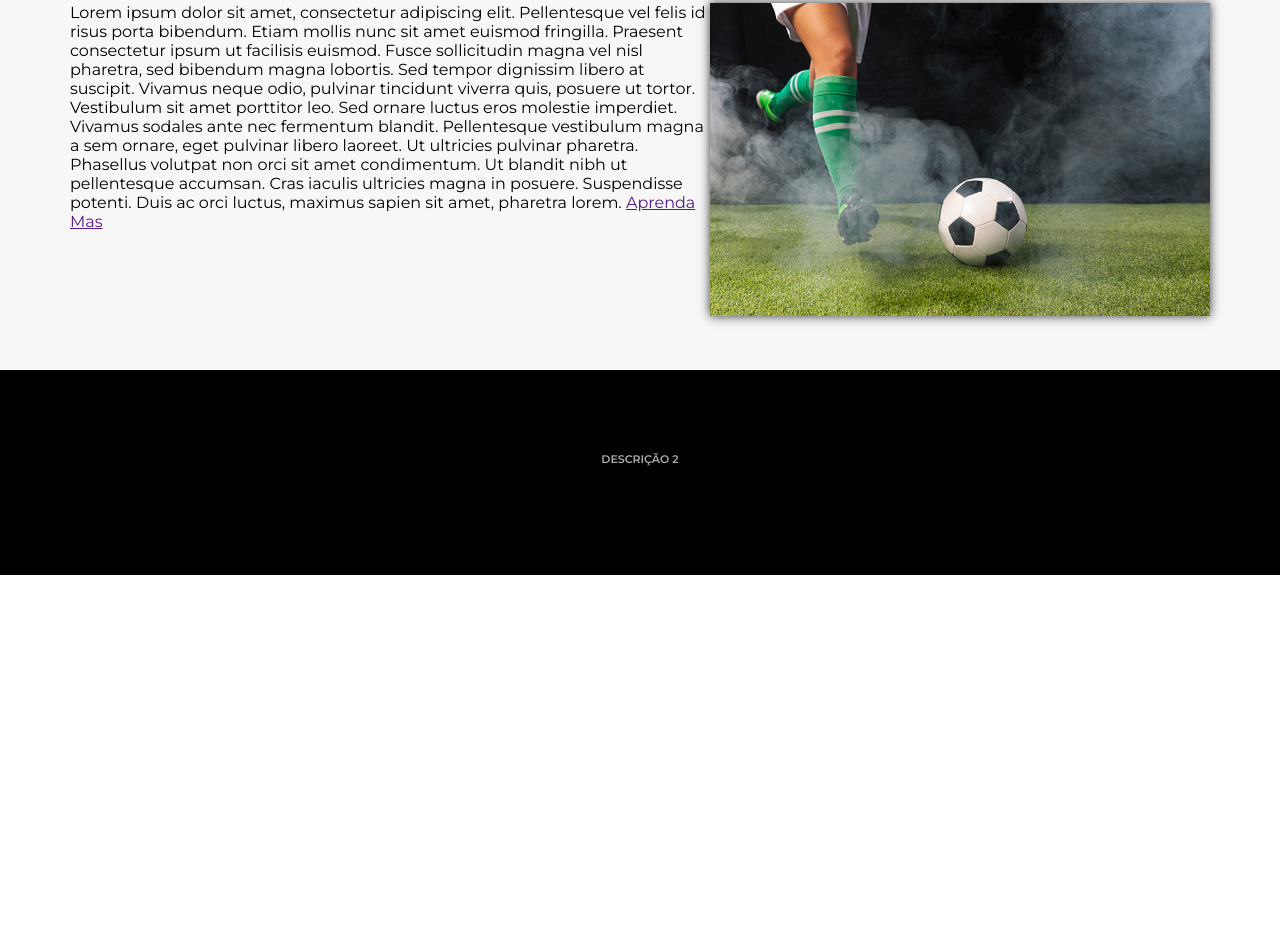
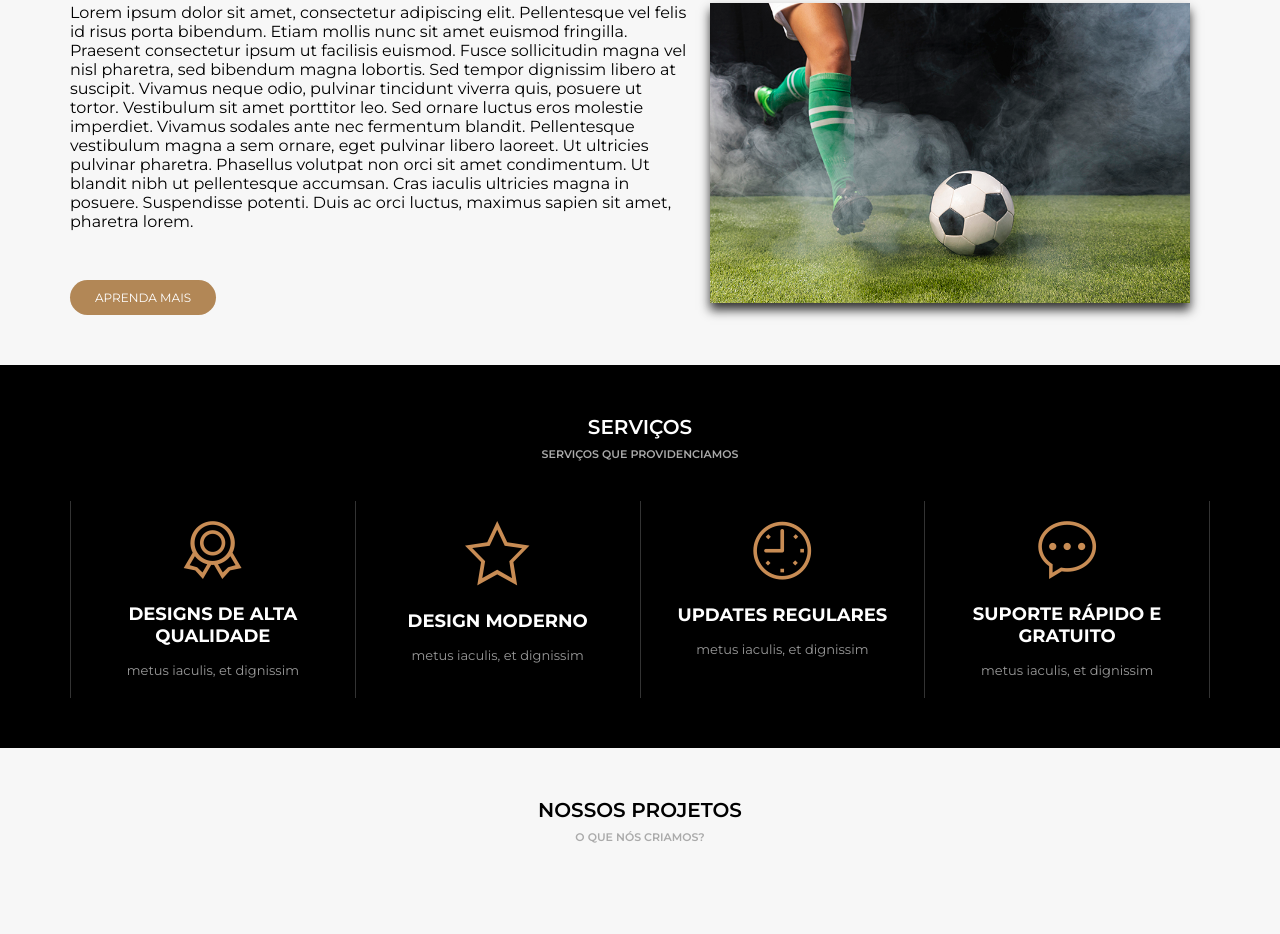
Before and after one commit to Jiovane-Ferreira/projeto-awax, a plain HTML site: page index.html in a window 1280 px wide. Shown: the part 933-1867 px from the top of the page. Before the commit the page ends 1508 px from the top, so only its background shows below. Drawn offline with Linux system fonts and the light colour scheme.

Commit message:
Sessão Serviços Etapa 3

```diff
--- a/assets/css/style.css
+++ b/assets/css/style.css
@@ -111,6 +111,7 @@ header {
 }
 
 .banner a {
+    display: block;
     text-transform: uppercase;
     text-decoration: none;
     color: #FFFFFF;
@@ -183,7 +184,7 @@ header {
     background-color: #F7F7F7;
 }
 
-.default.light .section-title
+.default.light .section-title,
 .default.light .section-body {
     color: #000000;
 }
@@ -193,7 +194,7 @@ header {
     background-color: #000000;
 }
 
-.default.dark .section-title
+.default.dark .section-title,
 .default.dark .section-body {
     color: #FFFFFF;
 }
@@ -208,11 +209,53 @@ header {
 }
 
 .section-aboutus .aboutus--right {
-    width: 500px;
+    width: 520px;
+    text-align: center;
 
 }
 
 .aboutus--right img {
-    width: 100%;
-    box-shadow: 0 0 10px #333333;
+    width: 480px;
+    box-shadow: 0 7px 10px #333333;
 }
+
+.aboutus--left a {
+    display: inline-block;
+    text-transform: uppercase;
+    text-decoration: none;
+    color: #FFFFFF;
+    background-color: #b28756;
+    font-weight: 600px;
+    font-size: 12px;
+    margin-top: 30px;
+    padding: 10px 25px;
+    border-radius: 18px;
+}
+
+.section-services {
+    display: flex;
+    text-align: center;
+
+}
+
+.section-service {
+    flex: 1;
+    border-right: 1px solid #333333;
+    padding: 20px;
+}
+
+.section-service:first-child {
+    border-left: 1px solid #333333;
+}
+
+.section-service h4 {
+    text-transform: uppercase;
+    margin-top: 20px;
+    font-size: 18px;
+}
+
+.section-service p {
+    color: #999999;
+    margin-top: 15px;
+    font-size: 13px;
+}
--- a/index.html
+++ b/index.html
@@ -64,7 +64,8 @@
                     <div class="section-aboutus">
                         <div class="aboutus--left">
                             Lorem ipsum dolor sit amet, consectetur adipiscing elit. Pellentesque vel felis id risus porta bibendum. Etiam mollis nunc sit amet euismod fringilla. Praesent consectetur ipsum ut facilisis euismod. Fusce sollicitudin magna vel nisl pharetra, sed bibendum magna lobortis. Sed tempor dignissim libero at suscipit. Vivamus neque odio, pulvinar tincidunt viverra quis, posuere ut tortor. Vestibulum sit amet porttitor leo. Sed ornare luctus eros molestie imperdiet. Vivamus sodales ante nec fermentum blandit. Pellentesque vestibulum magna a sem ornare, eget pulvinar libero laoreet. Ut ultricies pulvinar pharetra. Phasellus volutpat non orci sit amet condimentum. Ut blandit nibh ut pellentesque accumsan. Cras iaculis ultricies magna in posuere. Suspendisse potenti. Duis ac orci luctus, maximus sapien sit amet, pharetra lorem.
-                            <a href="">Aprenda Mas</a>
+                            <br /><br />
+                            <a href="" class="button">Aprenda Mais</a>
                         </div>
                         <div class="aboutus--right">
                             <img src="media/foto9.jpg" />
@@ -74,11 +75,42 @@
 
 
             </section>
+
             <section class="default dark">
 
-                <div class="section-title">Titulo 2</div>
-                <div class="section-desc">Descrição 2</div>
-                <div class="section-body">Corpo 2</div>
+                <div class="section-title">Serviços</div>
+                <div class="section-desc">Serviços que Providenciamos</div>
+                <div class="section-body">
+                    <div class="section-services">
+                        <div class="section-service">
+                            <img src="assets/images/icones/medalha.png" />
+                            <h4>Designs de Alta Qualidade</h4>
+                            <p>metus iaculis, et dignissim</p>
+                        </div>
+                        <div class="section-service"><img src="assets/images/icones/estrela.png" />
+                            <h4>Design Moderno</h4>
+                            <p>metus iaculis, et dignissim</p></div>
+
+                        <div class="section-service"><img src="assets/images/icones/relogio.png" />
+                            <h4>Updates Regulares</h4>
+                            <p>metus iaculis, et dignissim</p></div>
+
+                        <div class="section-service"><img src="assets/images/icones/balao.png" />
+                            <h4>Suporte Rápido e Gratuito</h4>
+                            <p>metus iaculis, et dignissim</p></div>
+                    </div>
+                </div>
+
+            </section>
+            <section class="default light">
+
+                <div class="section-title">Nossos Projetos</div>
+                <div class="section-desc">O que nós criamos?</div>
+                <div class="section-body">
+                    <div class="section-projects">
+                    </div>
+                </div>
+
 
             </section>
         </main>
```
